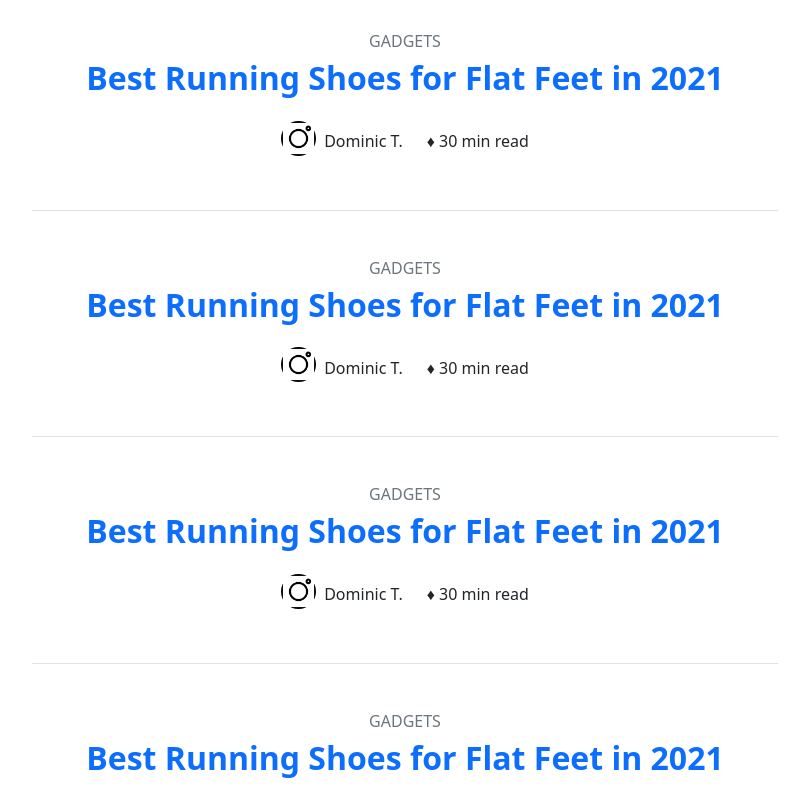
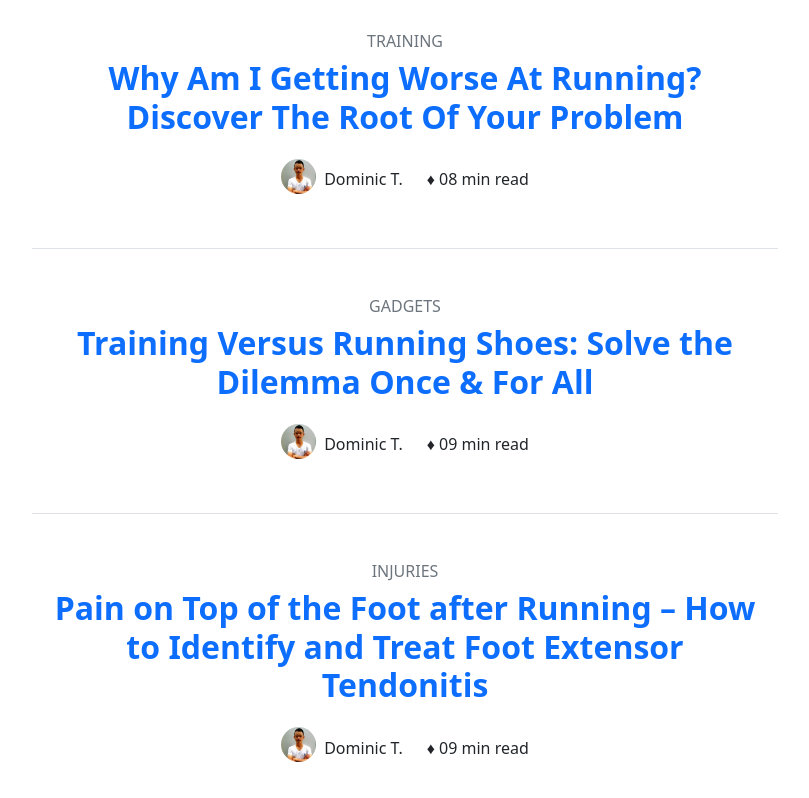
Before and after one commit to luantranj/murun, a Next.js app: page / in a window 1280 px wide. Shown: the part 740-1538 px from the top of the page, without its empty margins (235-1044 px from the left). Built offline with nearby package versions, Linux system fonts and the light colour scheme.

Commit message:
Add real content to ArticleCard in the index page

```diff
--- a/pages/index.js
+++ b/pages/index.js
@@ -39,54 +39,54 @@ export default function Home() {
 			<div className="container-fluid text-center">
 				<div className="row justify-content-center">
 					<ArticleCard
-						category="GADGETS"
-						catlink="gadgets"
-						title="Best Running Shoes for Flat Feet in 2021"
-						slug="best-running-shoes-for-flat-feet"
-						auimg="instagram.png"
+						category="TRAINING"
+						catlink="training"
+						title="Why Am I Getting Worse At Running? Discover The Root Of Your Problem"
+						slug="why-am-i-getting-worse-at-running"
+						auimg="dominic.jpg"
 						author="Dominic T."
 						aulink="dominic"
-						minread="30"
+						minread="08"
 					/>
 
 					<ArticleCard
 						category="GADGETS"
 						catlink="gadgets"
-						title="Best Running Shoes for Flat Feet in 2021"
-						slug="best-running-shoes-for-flat-feet"
-						auimg="instagram.png"
+						title="Training Versus Running Shoes: Solve the Dilemma Once & For All"
+						slug="training-versus-running-shoes"
+						auimg="dominic.jpg"
 						author="Dominic T."
 						aulink="dominic"
-						minread="30"
+						minread="09"
+					/>
+
+					<ArticleCard
+						category="INJURIES"
+						catlink="injuries"
+						title="Pain on Top of the Foot after Running – How to Identify and Treat Foot Extensor Tendonitis"
+						slug="pain-on-top-of-foot-after-running"
+						auimg="dominic.jpg"
+						author="Dominic T."
+						aulink="dominic"
+						minread="09"
 					/>
 
 					<ArticleCard
 						category="GADGETS"
 						catlink="gadgets"
-						title="Best Running Shoes for Flat Feet in 2021"
-						slug="best-running-shoes-for-flat-feet"
-						auimg="instagram.png"
+						title="Best Running Shoes for Achilles Tendonitis: Top 9 Tendon-Friendly Picks"
+						slug="best-running-shoes-for-achilles-tendonitis"
+						auimg="dominic.jpg"
 						author="Dominic T."
 						aulink="dominic"
-						minread="30"
-					/>
-
-					<ArticleCard
-						category="GADGETS"
-						catlink="gadgets"
-						title="Best Running Shoes for Flat Feet in 2021"
-						slug="best-running-shoes-for-flat-feet"
-						auimg="instagram.png"
-						author="Dominic T."
-						aulink="dominic"
-						minread="30"
+						minread="18"
 					/>
 				</div> { /* Row of Contents: end */ }
 			</div> { /* container: end */ }
 
 			<div className="container-fluid text-center">
 				<div className="d-grid col-6 mx-auto">
-						<Link href="/"><a className="btn btn-outline-primary btn-lg fw-bold border-3">SEE ALL ARTICLES</a></Link>
+						<Link href="/blog"><a className="btn btn-outline-primary btn-lg fw-bold border-3">SEE ALL ARTICLES</a></Link>
 				</div> { /* button: end */ }
 			</div> { /* Show more articles button: end */ }
 		</div> { /* Recent Articles: end */ }
```
